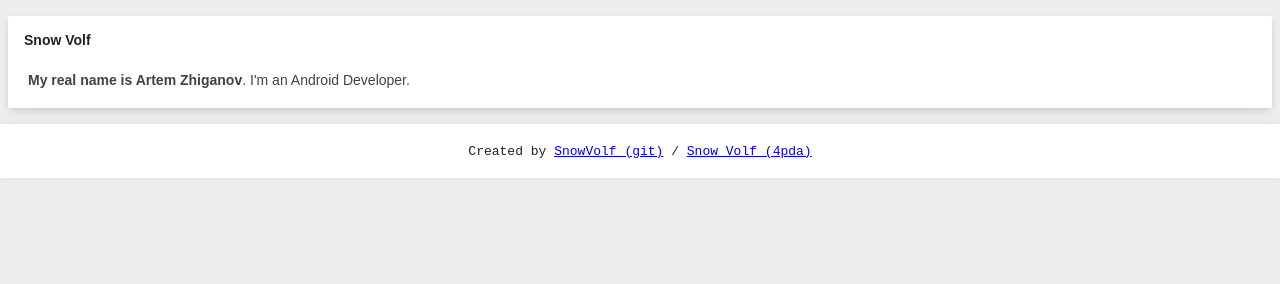
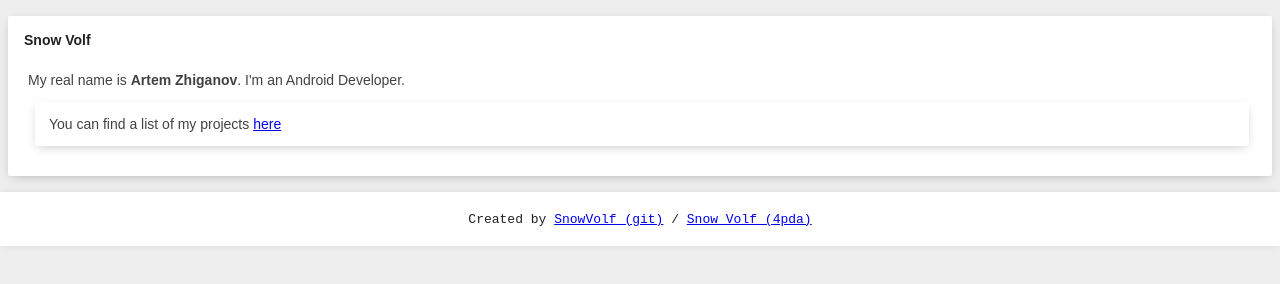
Before and after one commit to SnowVolf/android, a plain HTML site: page index.html in a window 1280 px wide. Drawn offline with Linux system fonts and the light colour scheme.

Commit message:
Update index.html

```diff
--- a/index.html
+++ b/index.html
@@ -1,7 +1,7 @@
 <head>
     <meta charset="UTF-8">
     <meta name="viewport" content="width=device-width, initial-scale=1, user-scalable=no">
-    <title>Помощь</title>
+    <title>SVolf Development</title>
     <style type= "text/css">
 body {
   margin: 0;
@@ -101,7 +101,9 @@ body {
     <div class="wrapper">
         <div class="block">
             <div class="title">Snow Volf</div>
-            <div class="desc"><b>My real name is Artem Zhiganov</b>. I'm an Android Developer.</div>
+            <div class="desc">My real name is <b>Artem Zhiganov</b>. I'm an Android Developer.
+			<div class="block">You can find a list of my projects <a href="https://github.com/SnowVolf">here</a></div>
+			</div>
         </div>
     </div>
     <div class="footer">Created by <a href="https://github.com/SnowVolf">SnowVolf (git)</a> / <a href="http://4pda.ru/forum/index.php?showuser=4324432">Snow Volf (4pda)</a></div>
```
